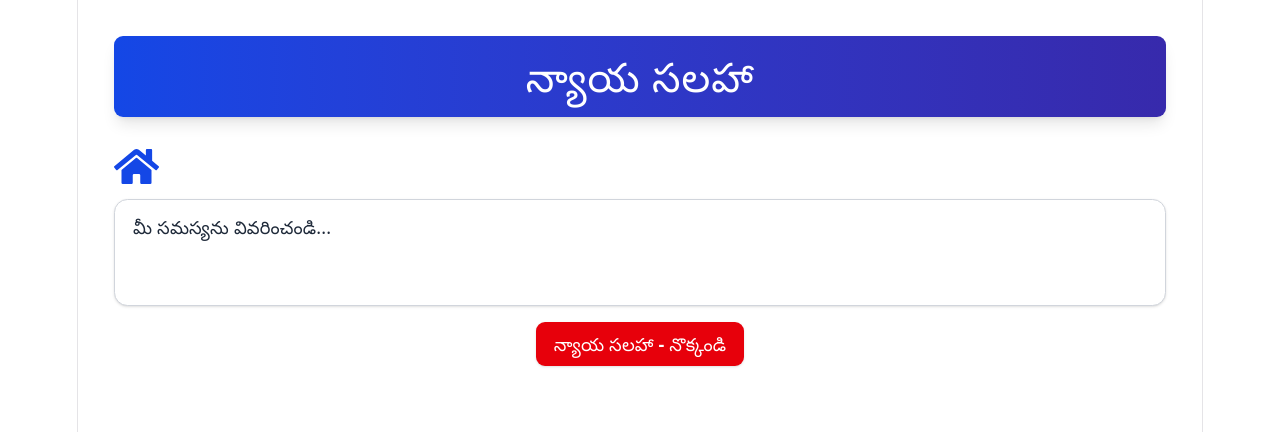
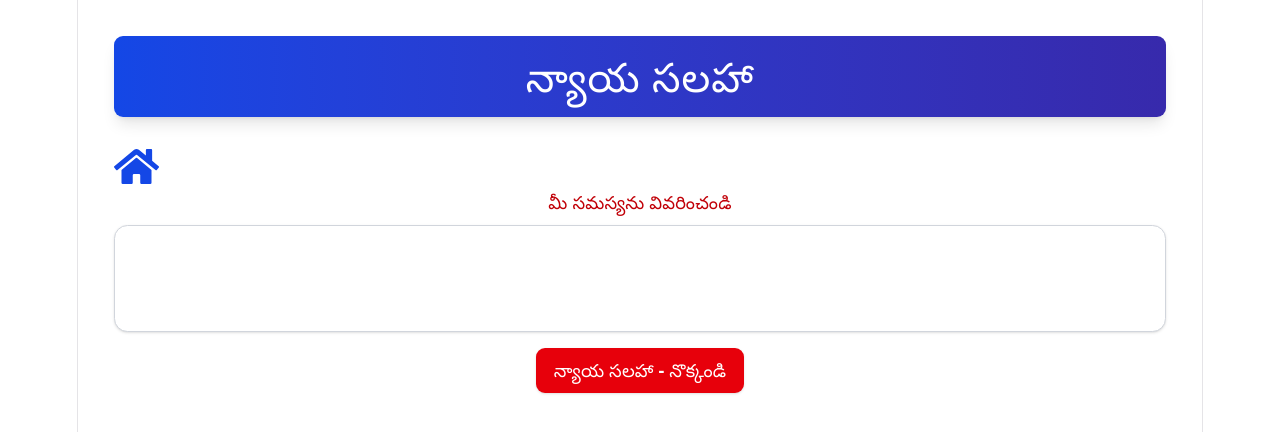
Before and after one commit to bharanic4040/agri, a React (Vite) app: page /law in a window 1280 px wide. Shown: the top 432 px of the page. Built offline with nearby package versions, Linux system fonts and the light colour scheme.

Commit message:
added legal ai assitant done

```diff
--- a/src/pages/LegalAdvice.tsx
+++ b/src/pages/LegalAdvice.tsx
@@ -8,7 +8,7 @@ import { fetchLawDetails } from "../utils/utils";
 export default function CropType() {
 
     const [isLoading, setIsLoading] = useState<boolean>(false);
-    const [userQuery, setUserQuery] = useState<string>("మీ సమస్యను వివరించండి...");
+    const [userQuery, setUserQuery] = useState<string>("");
     const [lawOutput, setLawOutput] = useState<LegalAdviceResponse | null>(null);
 
     useEffect(() => {}, []);
@@ -20,7 +20,7 @@ export default function CropType() {
         try {
             setIsLoading(true);
             setLawOutput(null);
-            if (userQuery.trim() === "" || userQuery === "మీ సమస్యను వివరించండి..." || userQuery.trim().length >= 100) {
+            if (userQuery.trim() === "" || userQuery.trim().length >= 100) {
                 return;
             }
             const data = await fetchLawDetails(userQuery.trim());
@@ -47,10 +47,11 @@ export default function CropType() {
                     <FaHome size={45} />
                 </Link>
             </div>
+              <div className="text-red-700 font-semibold">మీ సమస్యను వివరించండి</div>
             <div style={{ marginTop: "10px" }}>
                 <textarea
   rows={3}
-  placeholder="మీ సమస్యను వివరించండి..."
+  placeholder=""
   value={userQuery}
  onChange={(e) => setUserQuery(e.target.value)}
   className="
@@ -89,8 +90,6 @@ export default function CropType() {
             {lawOutput &&
                 <div className="text-blue-700 bg-white rounded-lg shadow-md p-5 max-w-lg mx-auto"
                     style={{ marginTop: "10px" }}>
-                        <div className="text-red-700 font-semibold">మీ సమస్య</div>
-                     <div>{userQuery}</div>    <hr />
                       <div className="text-red-700 font-semibold">సమస్య విశ్లేషణ</div>
                     <div>{lawOutput["సమస్య విశ్లేషణ"]}</div>
                     <hr />
```
